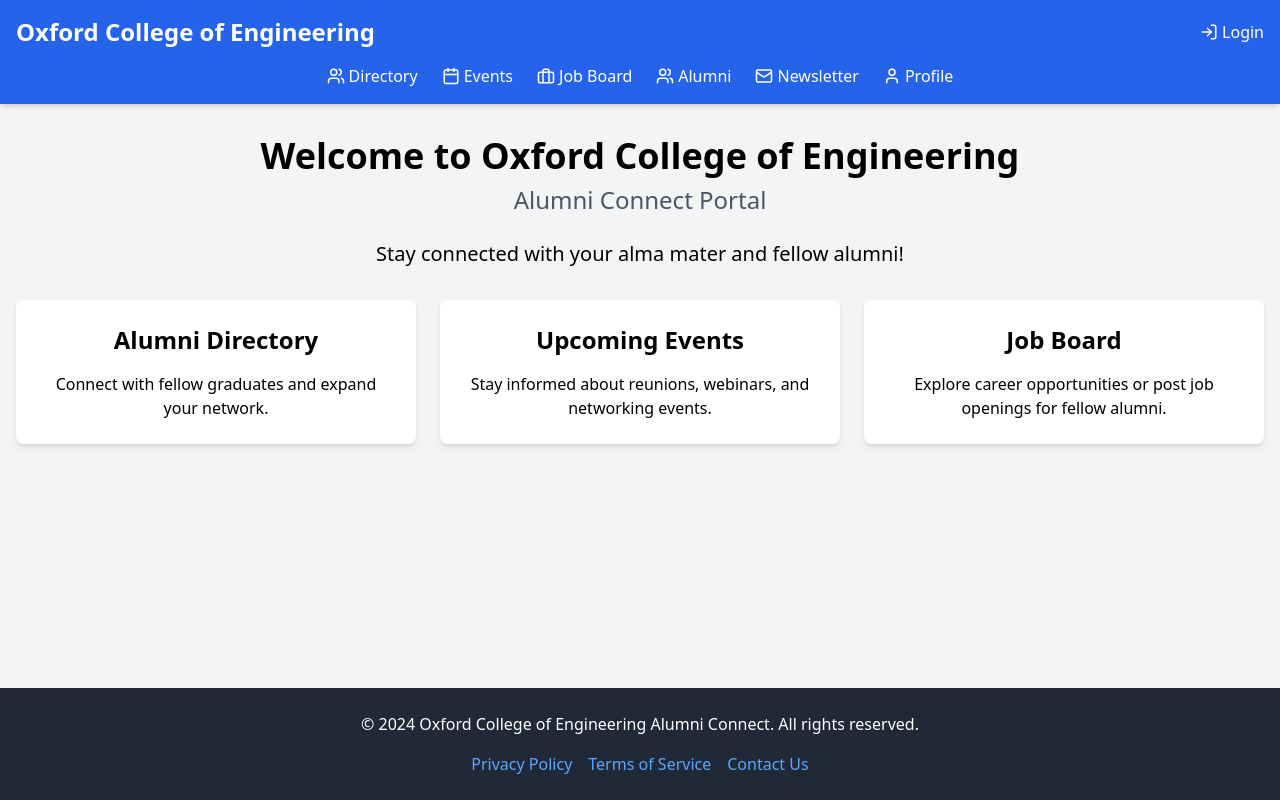
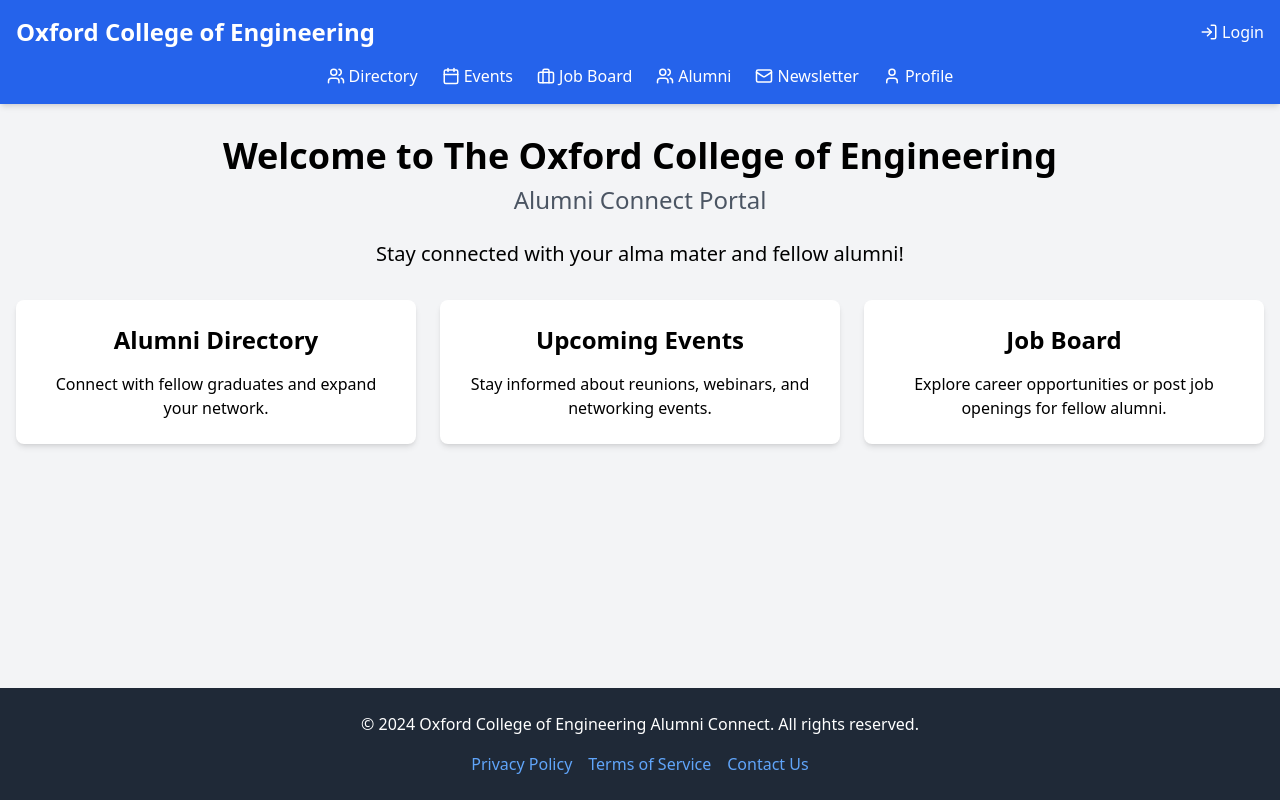
Before and after one commit to KavyaBS123/Alumniconnect, a React (Vite) app: page / in a window 1280 px wide. Built offline with nearby package versions, Linux system fonts and the light colour scheme.

Commit message:
Update Home.tsx

```diff
--- a/src/pages/Home.tsx
+++ b/src/pages/Home.tsx
@@ -4,7 +4,7 @@
 const Home = () => {
   return (
     <div className="text-center">
-      <h1 className="text-4xl font-bold mb-2">Welcome to Oxford College of Engineering</h1>
+      <h1 className="text-4xl font-bold mb-2">Welcome to The Oxford College of Engineering</h1>
       <h2 className="text-2xl text-gray-600 mb-6">Alumni Connect Portal</h2>
       <p className="text-xl mb-8">Stay connected with your alma mater and fellow alumni!</p>
       <div className="grid grid-cols-1 md:grid-cols-2 lg:grid-cols-3 gap-6">
```
